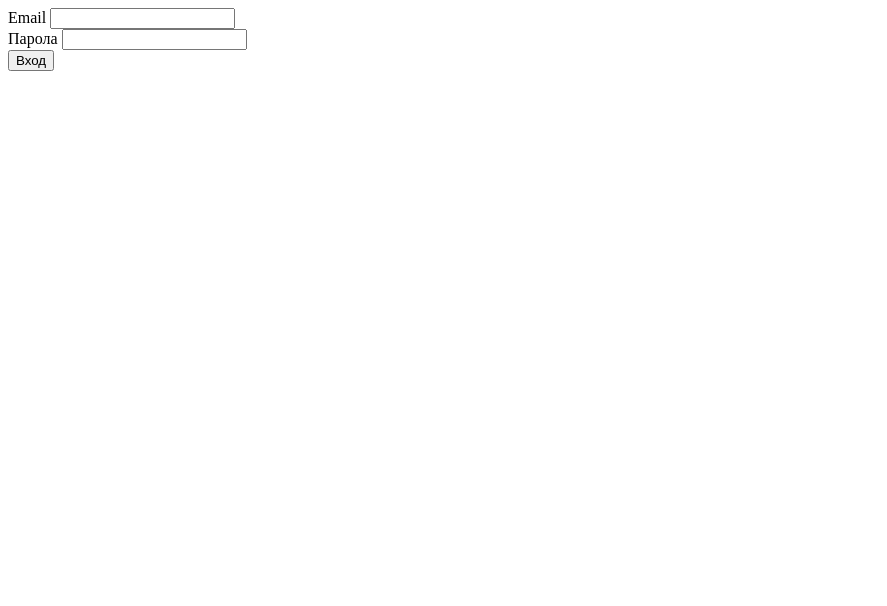
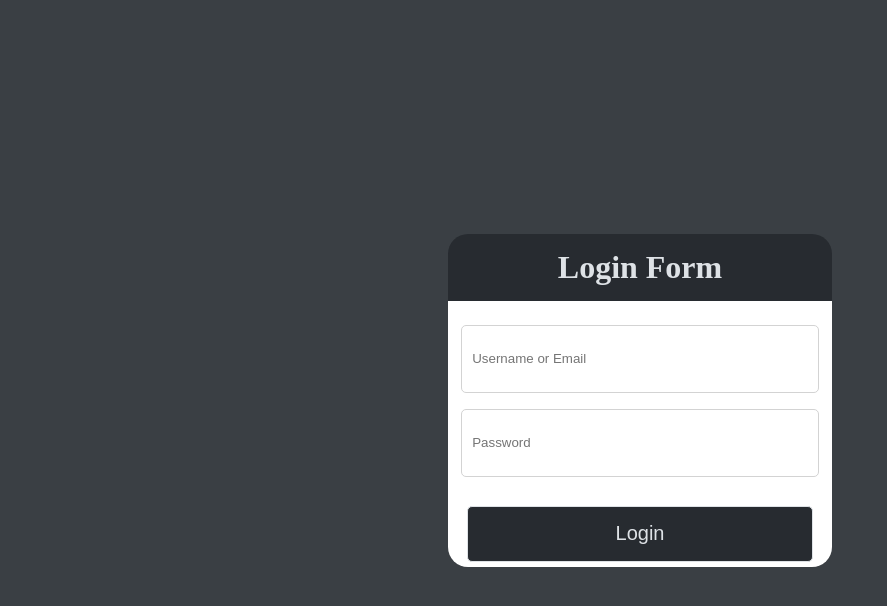
Before and after one commit to VektorOO7/Shared-Board, a PHP site: page /login.html in a window 1280 px wide. Shown: the top 606 px of the page, without its empty margins (0-887 px from the left). Run offline with PHP 8.4, Linux system fonts and the light colour scheme.

Commit message:
Started beautifying the login form
- Incomplete

```diff
--- /dev/null
+++ b/app/css/login.css
@@ -0,0 +1,115 @@
+
+
+
+body {
+    margin: 0;
+
+    width: 100vw;
+    height: 100vh;
+
+    display: grid;
+    place-items: center;
+
+    background-color: var(--secondary-color);
+}
+
+main {
+    width: var(--form-width);
+
+    border-radius: 20px;
+
+    background-color: none;
+}
+
+form {
+    width: 100%;
+
+    border-radius: 20px;
+
+    display: flex;
+    flex-direction: column;
+}
+
+#form-title-div {
+    overflow: hidden;
+    text-align: center;
+
+    border-top-left-radius: 20px;
+    border-top-right-radius: 20px;
+
+    background-color: var(--primary-color);
+}
+
+#form-title {
+    margin: 15px 0;
+
+    color: var(--text-color);
+}
+
+#form-body-div {
+    flex-grow: 1;
+
+    border-bottom-left-radius: 20px;
+    border-bottom-right-radius: 20px;
+
+    background-color: white;
+}
+
+.field-div {
+    text-align: center;
+}
+
+#username-or-email-field,
+#password-field {
+    padding: var(--form-field-padding-sides) var(--form-field-padding-top-bottom);
+
+    width: calc(var(--form-field-width) - var(--form-field-padding-sides));
+    height: calc(var(--form-field-height) - var(--form-field-padding-top-bottom));
+
+    border: 1.5px solid lightgrey;
+    border-radius: 5px;
+}
+
+#username-or-email-field {
+    margin-top: 3vh;
+    margin-bottom: 1vh;
+}
+
+#password-field {
+    margin-top: 1vh;
+    margin-bottom: 3vh;
+}
+
+#login-button-div {
+    text-align: center;
+}
+
+#login-button {
+    padding: 0;
+    margin-left: 0;
+    margin-right: 0;
+
+    width: var(--form-field-width);
+    height: var(--form-field-height);
+
+    position: relative;
+
+    border: 1px solid var(--border-color);
+    border-radius: 5px;
+
+    background: var(--primary-color);
+
+    font-size: 20px;
+}
+
+#login-button:hover {
+    background: var(--secondary-color);
+
+    cursor: pointer;
+}
+
+.text {
+    color: var(--text-color);
+
+    margin: 5px;
+}
--- a/app/css/variables.css
+++ b/app/css/variables.css
@@ -17,5 +17,15 @@
 	--board-height: 200px;
 	--between-board-gap: 10px;
 
-	--board-text-one-line: 1em;
+	/*
+		login.css variables
+	*/
+
+	--form-width: 30vw;
+	--form-height: 75vh;
+
+	--form-field-padding-sides: 10px;
+	--form-field-padding-top-bottom: 10px;
+	--form-field-width: calc(var(--form-width) * 0.9);
+	--form-field-height: 7vh;
 }
--- a/app/login.html
+++ b/app/login.html
@@ -1,27 +1,37 @@
-<html>
+<!DOCTYPE HTML>
+<html lang="en">
     <head>
         <meta charset="UTF-8">
-        <meta http-equiv="X-UA-Compatible" content="IE=edge">
         <meta name="viewport" content="width=device-width, initial-scale=1.0">
-        <title>Login</title>
+
+        <link rel="stylesheet" href="./css/login.css">
+        <link rel="stylesheet" href="./css/variables.css">
         <script src="./js/login.js" defer></script>
+
+        <title>Shared Board Login</title>
     </head>
+
     <body>
-        <section class="form-body">
-        <form id="login-form">
-            <div class="form-item">
-                <label for="email">Email</label>
-                <input id="email" type="email" name="email">
-            </div>
-            <div class="form-item">
-                <label for="password">Парола
-                    <input id="password" type="password" name="password">
-                </label>
+        <main>
+            <form id="login-form">
+                <div id="form-title-div">
+                    <h1 id="form-title">Login Form</h1>
+                </div>
 
-            </div>
-            <div class="form-item">
-                <button class="btn">Вход</button>
-            </div>
-        </form>
+                <div id="form-body-div">
+                    <div class="field-div">
+                        <input id="username-or-email-field" type="email" name="email" placeholder="Username or Email">
+                    </div>
+
+                    <div class="field-div">
+                        <input id="password-field" type="password" name="password" placeholder="Password">
+                    </div>
+
+                    <div id="login-button-div">
+                        <button id="login-button" class="text">Login</button>
+                    </div>
+                </div>
+            </form>
+        </main>
     </body>
 </html>
--- a/requirements/db_create_script.sql
+++ b/requirements/db_create_script.sql
@@ -5,6 +5,7 @@ USE SharedBoard;
 CREATE TABLE IF NOT EXISTS Users (
     user_id INT AUTO_INCREMENT PRIMARY KEY,
     username VARCHAR(255) NOT NULL UNIQUE,
+	email VARCHAR(255) NOT NULL UNIQUE,
     salt VARCHAR(255) NOT NULL,
     hashed_password VARCHAR(255) NOT NULL
 );
```
Also changed, not shown: app/css/index.css (+13 -3 lines), app/registration.html (+10 -6 lines), app/css/registration.css (added), idea/Login form design idea.png (added).
